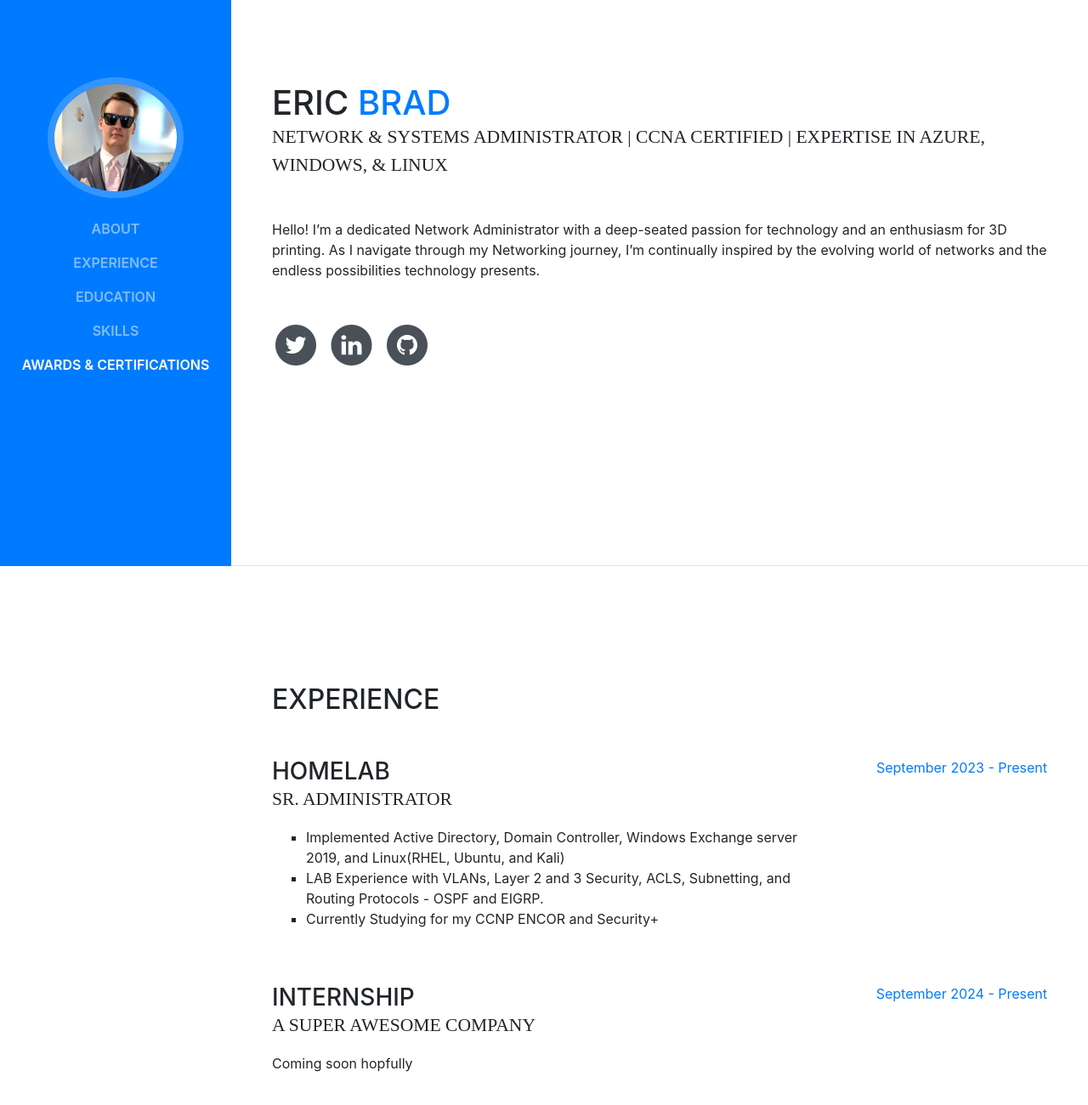
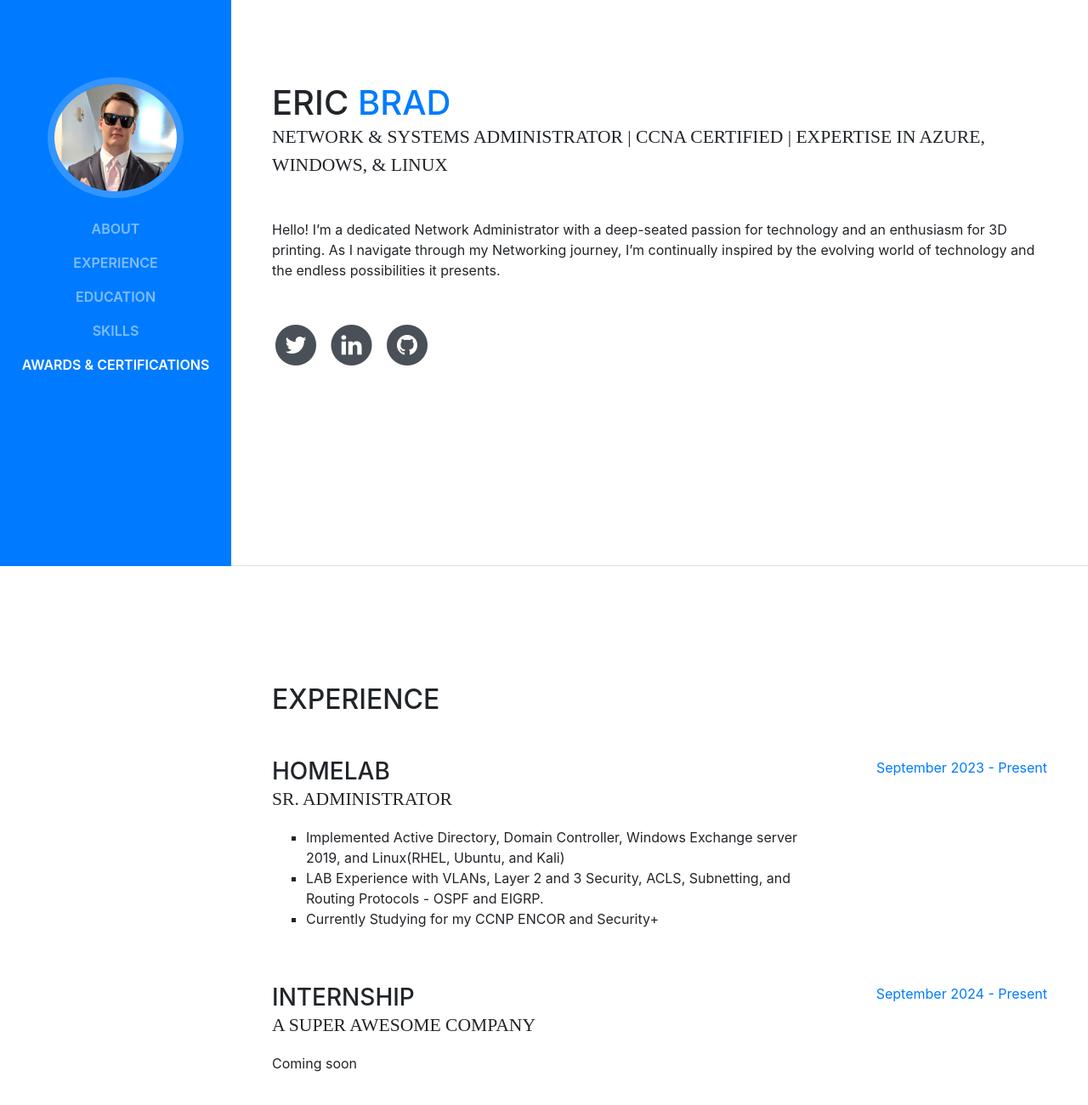
Before and after one commit to EricDBrad/ericdbrad.github.io, a website with bundled scripts: page index.html in a window 1280 px wide. Shown: the part 134-1434 px from the top of the page at 85% size. Built offline with nearby package versions, Linux system fonts and the light colour scheme; a web font is replaced by a local one.

Commit message:
Update index.html

```diff
--- a/index.html
+++ b/index.html
@@ -72,7 +72,7 @@
           </h1>
           <div class="subheading mb-5">Network & Systems Administrator | CCNA Certified | Expertise in Azure, Windows, & Linux
           </div>
-          <p class="mb-5">Hello! I’m a dedicated Network Administrator with a deep-seated passion for technology and an enthusiasm for 3D printing. As I navigate through my Networking journey, I’m continually inspired by the evolving world of networks and the endless possibilities technology presents.</p>
+          <p class="mb-5">Hello! I’m a dedicated Network Administrator with a deep-seated passion for technology and an enthusiasm for 3D printing. As I navigate through my Networking journey, I’m continually inspired by the evolving world of technology and the endless possibilities it presents.</p>
           <ul class="list-inline list-social-icons mb-0">
             <li class="list-inline-item">
               <a href="https://x.com/EricBrad273659">
@@ -126,7 +126,7 @@
             <div class="resume-content mr-auto">
               <h3 class="mb-0">Internship</h3>
               <div class="subheading mb-3">A Super Awesome Company</div>
-              <p>Coming soon hopfully</p>
+              <p>Coming soon</p>
             </div>
             <div class="resume-date text-md-right">
               <span class="text-primary">September 2024 - Present
```
